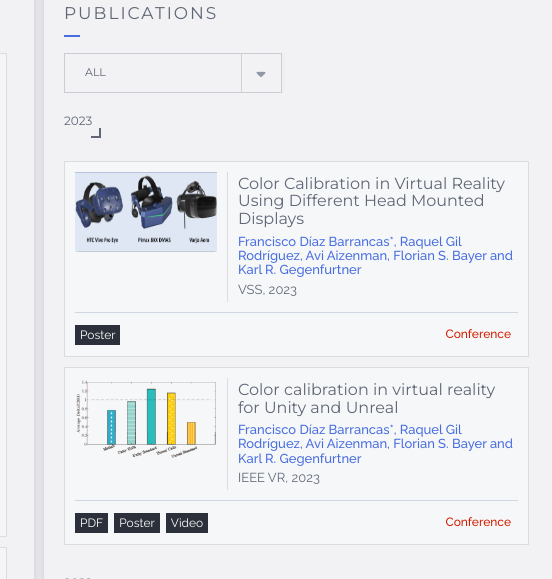
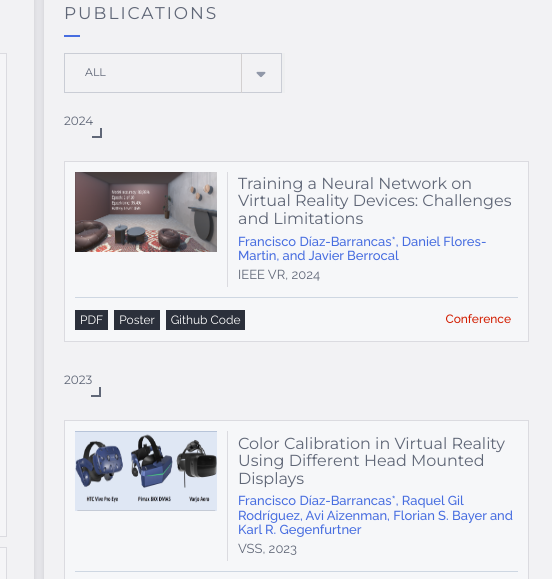
Before and after one commit to francisco-diaz-barrancas/francisco-diaz-barrancas.github.io, a plain HTML site: page index.html in a window 1280 px wide. Shown: the part 120-699 px from the top of the page, 728-1280 px from the left. Drawn offline with Linux system fonts and the light colour scheme; some packages are replaced by stand-ins of ours; some icons are missing.

Commit message:
IEEE VR 2024

```diff
--- a/index.html
+++ b/index.html
@@ -207,6 +207,32 @@
                         </div>
 						<!-- End Filter/Sort Menu -->
 
+						<!-- publication wrapper -->
+                         <div class="mygridfilter" id="2024">
+
+							<!-- Year -->
+							<span class="content-title">2024</span>
+                            <br></br>
+							<!-- End Year-->
+							<div class="publication_item" data-group='POSTERS'>
+                                <div class="media">
+                                    <div class="pull-left">
+                                        <img class="img-pub" src="images/pubs/2024/IEEEVR2024.png"/>
+                                    </div>
+                                    <div class="media-body">
+                                        <h3>Training a Neural Network on Virtual Reality Devices: Challenges and Limitations</h3>
+                                        <h4>Francisco Díaz-Barrancas*, Daniel Flores-Martin, and Javier Berrocal</h4>
+                                        <span class="publication_description"> IEEE VR, 2024</span> </div>
+                                    <hr style="margin:8px auto">
+                                    <a href="./pdf/2024/IEEEVR2024.pdf" target="_blank"><span class="label label-primary">PDF</span></a>
+									<a href="./pdf/2024/IEEEVR2024Poster.pdf" target="_blank"><span class="label label-primary">Poster</span></a>
+									<a href="https://github.com/francisco-diaz-barrancas/NeuralNetworkVR" target="_blank"><span class="label label-primary">Github Code</span></a>
+                                    <span class="filter filter-primary">Conference</span>
+                                </div>
+
+                            </div>
+						</div>
+
                          <!-- publication wrapper -->
                          <div class="mygridfilter" id="2023">
 
@@ -221,7 +247,7 @@
                                     </div>
                                     <div class="media-body">
                                         <h3>Color Calibration in Virtual Reality Using Different Head Mounted Displays</h3>
-                                        <h4>Francisco Díaz Barrancas*, Raquel Gil Rodríguez, Avi Aizenman, Florian S. Bayer and Karl R. Gegenfurtner</h4>
+                                        <h4>Francisco Díaz-Barrancas*, Raquel Gil Rodríguez, Avi Aizenman, Florian S. Bayer and Karl R. Gegenfurtner</h4>
                                         <span class="publication_description"> VSS, 2023</span> </div>
                                     <hr style="margin:8px auto">
                                     <a href="./pdf/2023/VSS2023.pdf" target="_blank"><span class="label label-primary">Poster</span></a>
@@ -238,7 +264,7 @@
                                     </div>
                                     <div class="media-body">
                                         <h3>Color calibration in virtual reality for Unity and Unreal </h3>
-                                        <h4>Francisco Díaz Barrancas*, Raquel Gil Rodríguez, Avi Aizenman, Florian S. Bayer and Karl R. Gegenfurtner</h4>
+                                        <h4>Francisco Díaz-Barrancas*, Raquel Gil Rodríguez, Avi Aizenman, Florian S. Bayer and Karl R. Gegenfurtner</h4>
                                         <span class="publication_description"> IEEE VR, 2023</span> </div>
                                     <hr style="margin:8px auto">
                                     <a href="./pdf/2023/Color_calibration_in_virtual_reality_for_Unity_and_Unreal_published.pdf" target="_blank"><span class="label label-primary">PDF</span></a>
@@ -727,6 +753,24 @@
                         <span class="content-title">INTERNSHIPS AND RESEARCH STAYS DURING MY PHD</span>
                         <!-- End Filter/Sort Menu -->
 
+						<!-- publication wrapper - Oxford -->
+                        <div id="mygrid">
+                            <!-- publication item -->
+                            <div class="publication_item">
+                                <div class="media">
+                                    <div class="pull-left">
+                                        <img class="int-pub" src="images/logos/oxford.png"/>
+                                    </div>
+                                    <div class="media-body">
+                                        <h3 class="internship_title">JUL 2023 - JUL 2023</h3>
+                                        <span class="publication_description">ICVS Summer School 2023. <a class="author-link" href="https://www.icvs.info/" target="_blank">International Colour Vision Society </a> (Oxford, United Kingdom)</span>
+                                    	<h4>1 week</h4>
+                                    </div>
+                                </div>
+                            </div>
+						</div>
+                        <!-- End Publication Wrapper -->
+
 
 						<!-- publication wrapper - Minho -->
                         <div id="mygrid">
```
Also changed, not shown: images/logos/oxford.png (added), images/pubs/2024/IEEEVR2024.png (added), 2 other files.
